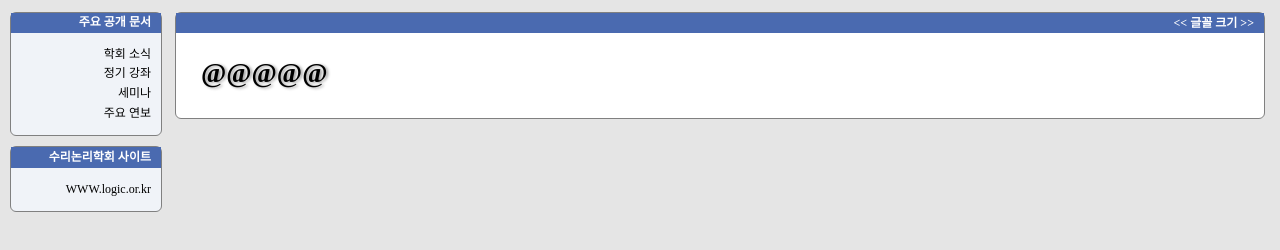
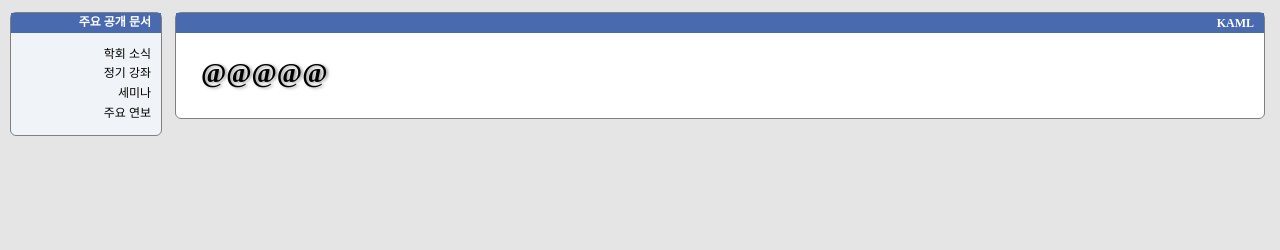
Before and after one commit to Mirlam8/Mirlam8.github.io, a plain HTML site: page template.html in a window 1280 px wide. Shown: the part 52-302 px from the top of the page. Drawn offline with Linux system fonts and the light colour scheme.

Commit message:
Add files via upload

```diff
--- a/template.html
+++ b/template.html
@@ -22,18 +22,10 @@
                         <li class="barlink"><a href="/annual.html">주요 연보</a></li>
                     </ul>
                 </div>
-                <div class="sidepanel">
-                        <h1>수리논리학회 사이트</h1>
-                         <ul id="publicbar">
-                            <li class="barlink"><a href="http://www.logic.or.kr">WWW.logic.or.kr</a></li>
-                        </ul>
-                    </div>
             </div>
             <div id="page">
                 <div id="pagecontrol">
-                    <a href=""><<</a>
-                    <a href="">글꼴 크기</a>
-                    <a href="">>></a>
+                    KAML
                 </div>
                 <div id="pagetitle">@@@@@</div>
                 <div id="content">
```
Also changed, not shown: annual.html (+1 -3 lines), index.html (+1 -3 lines), lecture.html (+1 -3 lines), news.html (+1 -3 lines), seminar.html (+1 -3 lines), style.css (line endings or trailing spaces).
